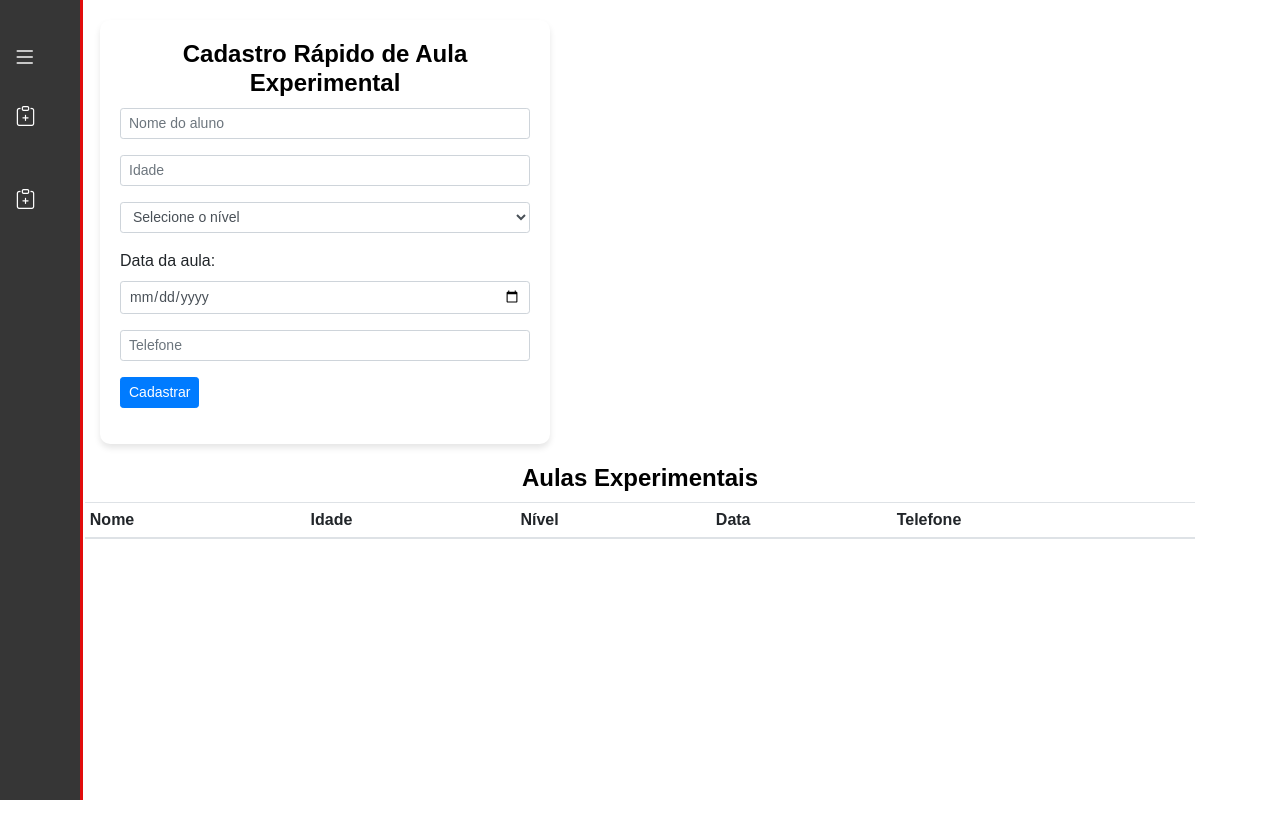
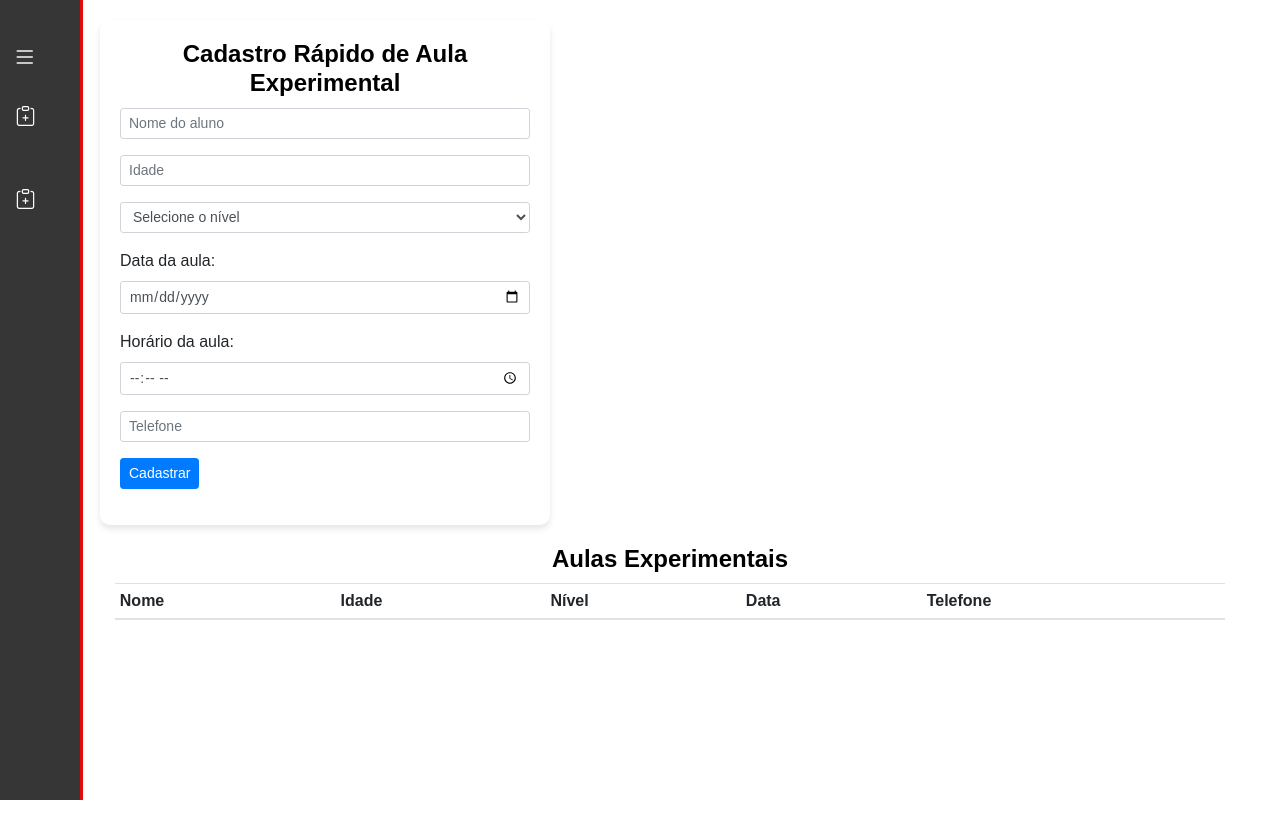
Before and after one commit to Grausamkeitkkj/projetositeATA, a PHP site: page / in a window 1280 px wide. Run offline with PHP 8.4, Linux system fonts and the light colour scheme; lists and menus that the app fills with data are empty.

Commit message:
adicionando horário de aula experimental e arrumando espaçamento da tabela de aula experimental

```diff
--- a/css/style.css
+++ b/css/style.css
@@ -128,7 +128,12 @@ nav.side-menu.expand ~ .form-container {
 }
 
 .container{
+    margin-left: 100px;
+    transition: margin-left 0.2s;
+}
 
+nav.side-menu.expand ~ .container {
+    margin-left: 250px; /* Espaço para o menu expandido */
 }
 
 .title-experimental {
--- a/index.html
+++ b/index.html
@@ -58,6 +58,10 @@
                         <input type="date" id="date" name="date" class="form-control form-control-sm">
                     </div>
                     <div class="form-group">
+                        <label for="time">Horário da aula:</label>
+                        <input type="time" id="time" name="time" class="form-control form-control-sm">
+                    </div>
+                    <div class="form-group">
                         <input type="text" id="phone" name="phone" placeholder="Telefone" class="form-control form-control-sm">
                     </div>
                     <div class="form-group">
@@ -81,7 +85,7 @@
                             <th>Telefone</th>
                         </tr>
                     </thead>
-                    <tbody>
+                    <tbody id="table-body">
                     </tbody>
                 </table>
             </div>
```
